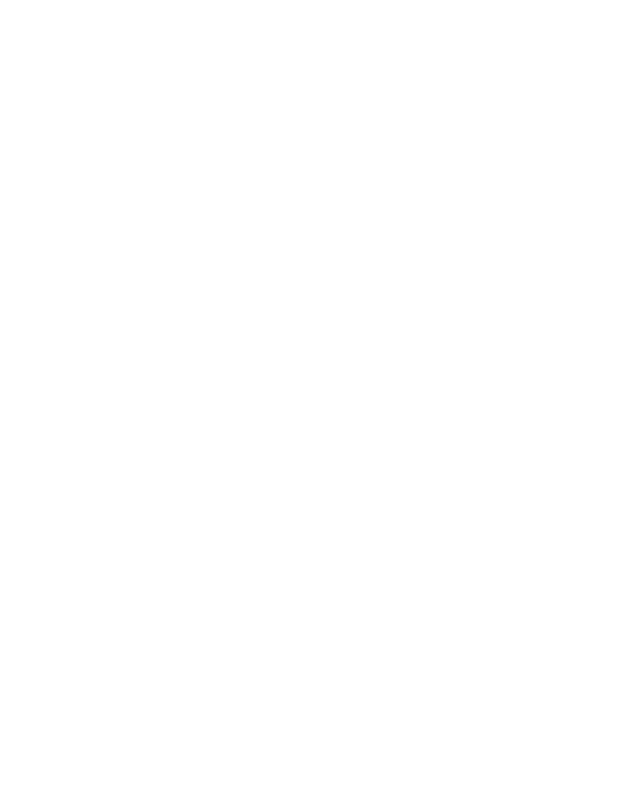
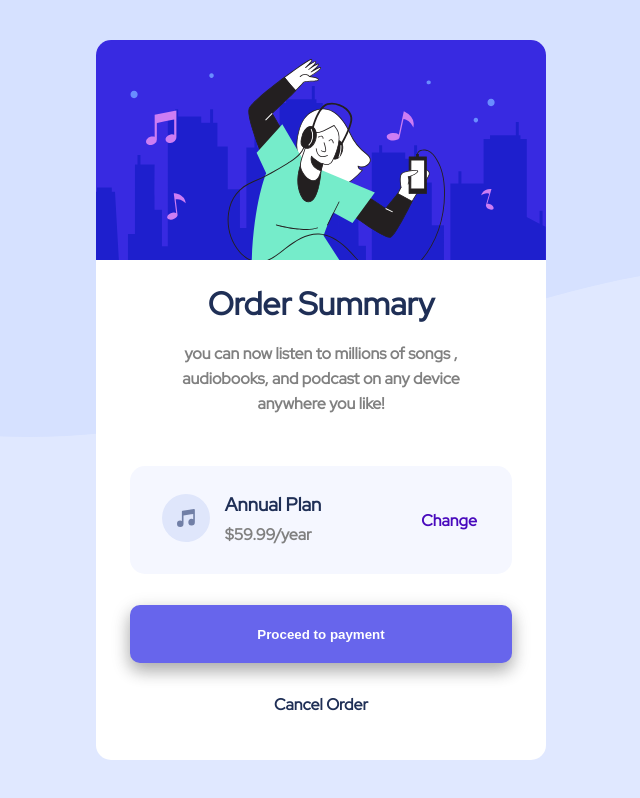
Before and after one commit to JorgeR-Code/Order-summary-card, a plain HTML site: page index.html in a window 1280 px wide. Shown: the whole page, without its empty margins (319-959 px from the left). Drawn offline with Linux system fonts and the light colour scheme.

Commit message:
CSS style

```diff
--- a/index.html
+++ b/index.html
@@ -5,8 +5,45 @@
     <meta http-equiv="X-UA-Compatible" content="IE=edge">
     <meta name="viewport" content="width=device-width, initial-scale=1.0">
     <title>order</title>
+
+    <link href='https://fonts.googleapis.com/css?family=Red Hat Display' rel='stylesheet'>
+    <link rel="stylesheet" href="styles.css">
 </head>
 <body>
+    <div class="container">
+        <div class="card">
+            <div class="top">
+            </div>
+            <div class="text">
+                <div class="textD">
+                    <h1>Order Summary</h1>
+                    <br/>
+                    <p>you can now listen to millions of songs , audiobooks, and podcast on any device anywhere you like!</p>
+                </div>
 
+            </div>
+            <div class="plan">
+                <div class="planChild">
+                        <div class="musicIcon">
+                            <img src="images/icon-music.svg" alt="">
+                        </div>
+                        <div class="description">
+                            <h3>Annual Plan</h3>
+                            <p>$59.99/year</p>
+                        </div>
+                        <div class="change">
+                            <a href="#">Change</a>
+                        </div>
+                </div>
+            </div>
+            <div class="button">
+                <input type="button" name="payment" value="Proceed to payment"/>
+            </div>
+            <div class="cancel">
+                <a href="#">Cancel Order</a>
+            </div>
+
+        </div>
+    </div>
 </body>
 </html>
--- a/styles.css
+++ b/styles.css
@@ -0,0 +1,130 @@
+* {
+    padding: 0;
+    margin: 0;
+    box-sizing: border-box;
+
+}
+
+body {
+    background: hsl(225, 100%, 94%) url('images/pattern-background-desktop.svg');
+    background-repeat: no-repeat;
+    font-family: 'Red Hat Display';
+    width: 100%;
+}
+
+a {
+    text-decoration: none;
+}
+
+.container {
+    width: 100%;
+    height: 100vh;
+    padding: 10vmax 0;
+    align-items: center;
+    display: flex;
+    justify-content: center;
+}
+
+.card {
+    background-color: white;
+    width: 450px;
+    height: 90%;
+    display: flex;
+    flex-direction: column;
+    justify-content: space-between;
+    border-radius: 15px;
+    text-align: center;
+    position: absolute;
+    margin: auto;
+}
+
+.top {
+    height: 220px;
+    background: url('images/illustration-hero.svg');
+    border-top-left-radius: 15px;
+    border-top-right-radius: 15px;
+}
+
+.text{
+    align-items: center;
+    display: flex;
+    justify-content: center;
+    height: 20%;
+    line-height : 25px;
+
+}
+
+.textD{
+    width: 70%;
+    height: 100%;
+}
+
+.textD h1{
+    color: hsl(223, 47%, 23%);
+    font-weight: 900;
+
+}
+.textD p{
+    color: hsl(0, 0%, 50%);
+    font-weight: 700;
+
+}
+
+.plan {
+    align-items: center;
+    display: flex;
+    justify-content: center;
+    height: 15%;
+}
+.planChild {
+    width: 85%;
+    height: 100%;
+    border-radius: 15px;
+    background-color: hsl(225, 100%, 98%);
+    display: grid;
+    grid-template-columns: 20% 55% 20%;
+    padding: 5%;
+    align-items: center;
+    gap: 5px;
+}
+.description{
+    text-align: left;
+    line-height : 30px;
+}
+
+.description h3{
+    color: hsl(223, 47%, 23%);
+    font-weight: 900;
+}
+.description p{
+    color: hsl(0, 0%, 50%);
+    font-weight: 700;
+}
+.change a{
+    font-weight: 900;
+    color: hsl(261, 90%, 39%);
+
+}
+.cancel {
+    margin-bottom: 10%;
+}
+.cancel a{
+    color: hsl(223, 47%, 23%);
+    font-weight: 900;
+}
+
+.button {
+    height: 8%;
+}
+.button input{
+    height: 100%;
+    width: 85%;
+    border-radius: 10px;
+    border: none;
+    background-color: hsl(241, 78%, 66%);
+    color: white;
+    font-weight: 900;
+    box-shadow: 0 8px 16px 0 rgba(0,0,0,0.2), 0 6px 20px 0 rgba(0,0,0,0.19);
+
+
+}
```
Also changed, not shown: images/favicon-32x32.png (added), images/icon-music.svg (added), images/illustration-hero.svg (added), images/pattern-background-desktop.svg (added), images/pattern-background-mobile.svg (added).
